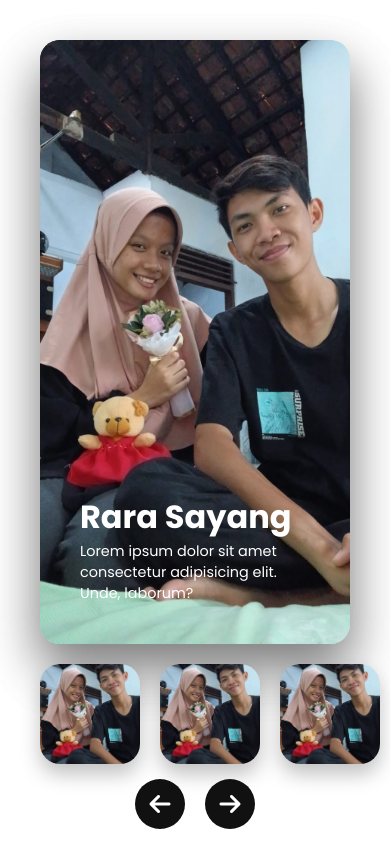
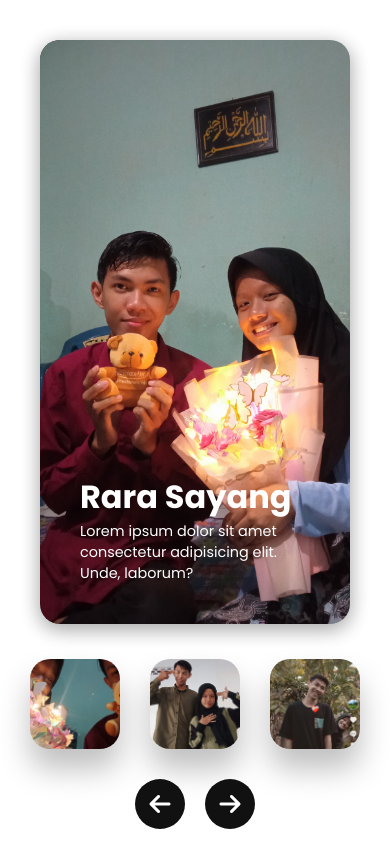
Before and after one commit to afifudin23/anniversary-ara-6th, a plain HTML site: page gallery.html in a window 390 px wide. Drawn offline with Linux system fonts and the light colour scheme.

Commit message:
add photos and music

```diff
--- a/css/gallery.css
+++ b/css/gallery.css
@@ -118,7 +118,7 @@
         height: 100px;
         top: initial;
         bottom: -170px;
-        box-shadow: 0 10px 20px rgba(0, 0, 0, 0.25);
+        box-shadow: 0 20px 30px rgba(0, 0, 0, 0.25);
     }
     .slider .slides:nth-child(1),
     .slider .slides:nth-child(2) {
@@ -147,4 +147,27 @@
     .content p {
         font-size: 0.9rem;
     }
+    .slider {
+        margin-bottom: 20px;
+    }
+    .slider .slides {
+        width: 90px;
+        height: 90px;
+    }
+    .slider .slides:nth-child(1),
+    .slider .slides:nth-child(2) {
+        box-shadow: 0 5px 20px rgba(0, 0, 0, 0.2);
+    }
+    .slider .slides:nth-child(3) {
+        left: -10px;
+    }
+    .slider .slides:nth-child(4) {
+        left: 110px;
+    }
+    .slider .slides:nth-child(5) {
+        left: 230px;
+    }
+    .slider .slides:nth-child(6) {
+        left: 350px;
+    }
 }
--- a/gallery.html
+++ b/gallery.html
@@ -22,6 +22,9 @@
         <title>Ours Gallery</title>
     </head>
     <body>
+        <audio autoplay hidden loop>
+            <source src="audio/tes.mp3" type="audio/mpeg">
+        </audio>
         <div class="container">
             <div class="slider">
                 <div class="slides" style="--img: url('../img/img1.jpeg')">
@@ -31,35 +34,35 @@
                     </div>
                 </div>
 
-                <div class="slides" style="--img: url('../img/img1.jpeg')">
+                <div class="slides" style="--img: url('../img/img2.jpg')">
                     <div class="content">
                         <h2>Rara Sayang</h2>
                         <p>Lorem ipsum dolor sit amet consectetur adipisicing elit. Unde, laborum?</p>
                     </div>
                 </div>
 
-                <div class="slides" style="--img: url('../img/img1.jpeg')">
+                <div class="slides" style="--img: url('../img/img3.jpg')">
                     <div class="content">
                         <h2>Rara Sayang</h2>
                         <p>Lorem ipsum dolor sit amet consectetur adipisicing elit. Unde, laborum?</p>
                     </div>
                 </div>
 
-                <div class="slides" style="--img: url('../img/img1.jpeg')">
+                <div class="slides" style="--img: url('../img/img4.jpg')">
                     <div class="content">
                         <h2>Rara Sayang</h2>
                         <p>Lorem ipsum dolor sit amet consectetur adipisicing elit. Unde, laborum?</p>
                     </div>
                 </div>
 
-                <div class="slides" style="--img: url('../img/img1.jpeg')">
+                <div class="slides" style="--img: url('../img/img5.jpg')">
                     <div class="content">
                         <h2>Rara Sayang</h2>
                         <p>Lorem ipsum dolor sit amet consectetur adipisicing elit. Unde, laborum?</p>
                     </div>
                 </div>
 
-                <div class="slides" style="--img: url('../img/img1.jpeg')">
+                <div class="slides" style="--img: url('../img/img6.jpg')">
                     <div class="content">
                         <h2>Rara Sayang</h2>
                         <p>Lorem ipsum dolor sit amet consectetur adipisicing elit. Unde, laborum?</p>
```
Also changed, not shown: img/IMG-20220511-WA0034.jpg (added), img/IMG-20230114-WA0114.jpg (added), img/IMG-20230215-WA0028.jpg (added), img/IMG-20230428-WA0018.jpg (added), img/IMG-20230512-WA0025.jpg (added), img/img2.jpg (added), img/img3.jpg (added), img/img4.jpg (added), img/img5.jpg (added), img/img6.jpg (added), 1 other file.
